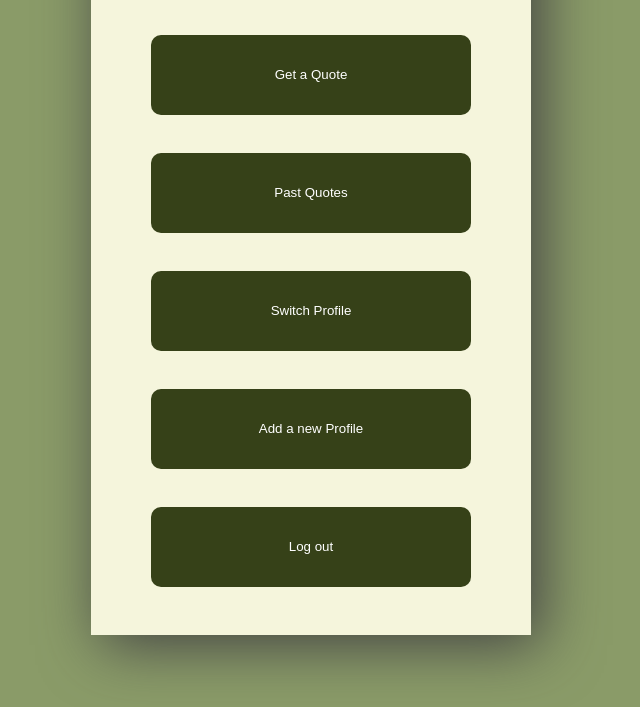
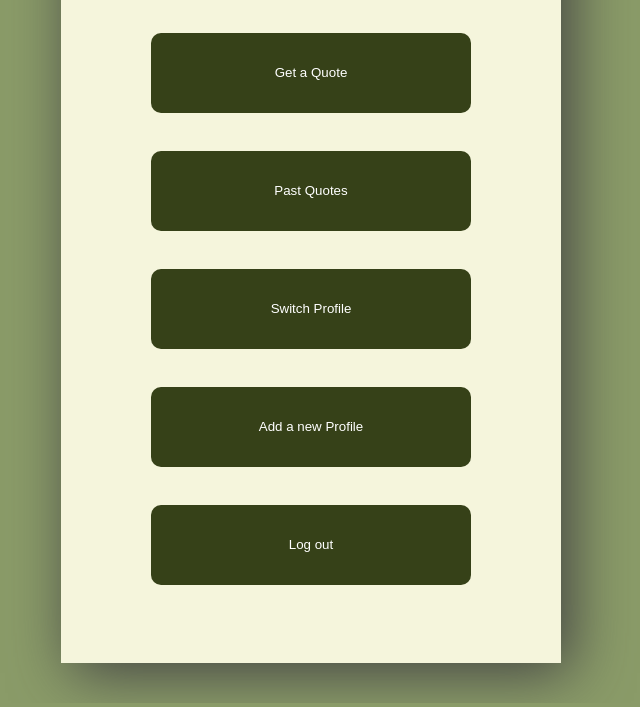
Before and after one commit to saalihahlatiff/FuelQuotePredictor, a plain HTML site: page client/account.html in a window 1280 px wide. Shown: the part 165-872 px from the top of the page, without its empty margins (329-969 px from the left). Drawn offline with Linux system fonts and the light colour scheme.

Commit message:
updated styling

```diff
--- a/client/style.css
+++ b/client/style.css
@@ -5,7 +5,11 @@ body {
 
 .profile,
 .account {
-  padding: 5%;
+  padding: 2.5%;
+}
+
+.account .container {
+  padding: 50px;
 }
 
 .container {
```
